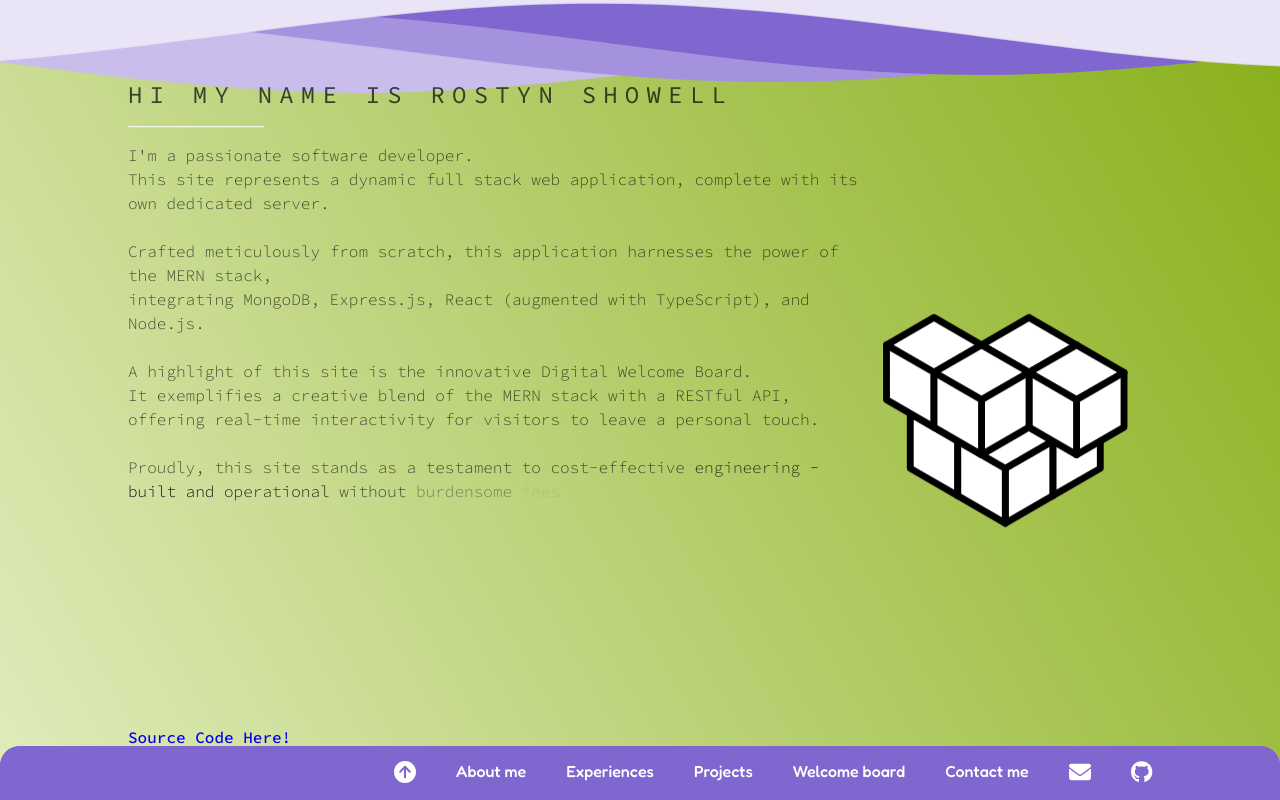
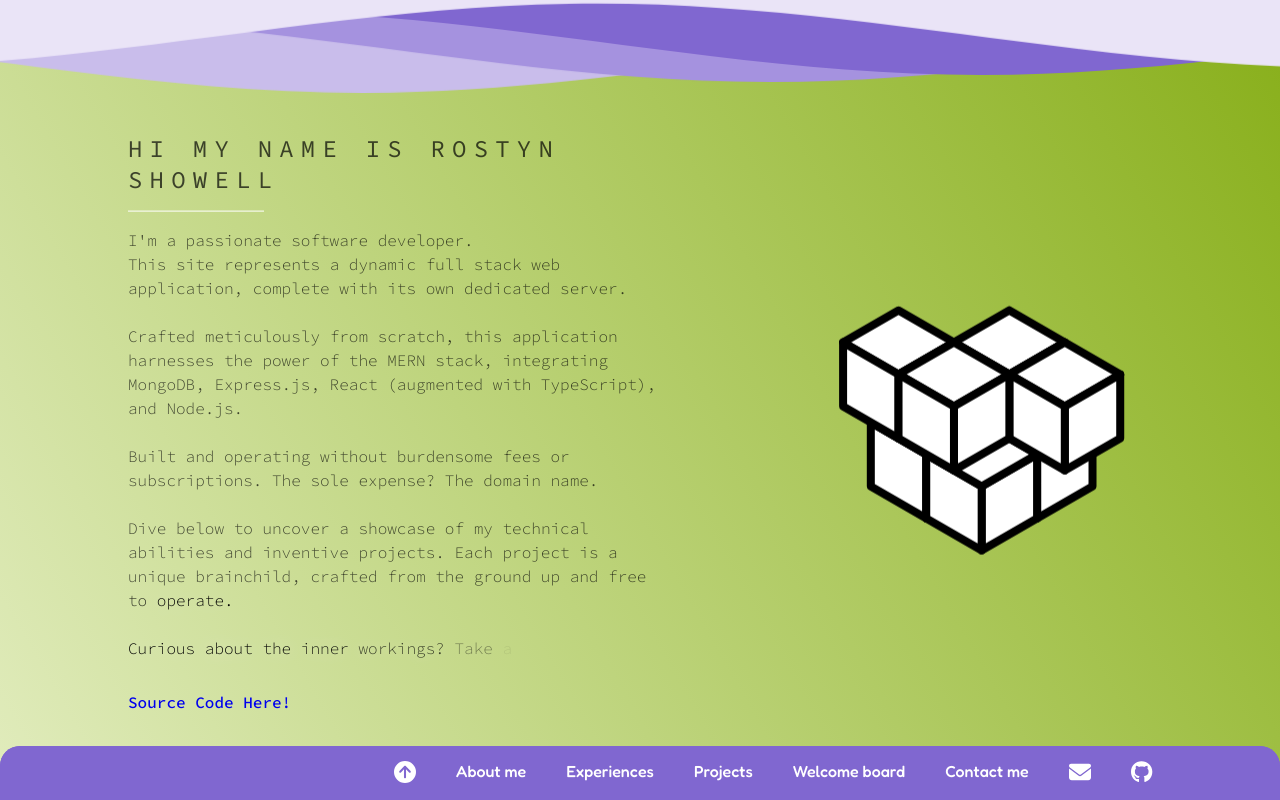
Before and after one commit to trafficcone15/personal-portfolio, a React (Vite) app in the folder client/: page / in a window 1280 px wide. Shown: the top 800 px of the page. Built offline with nearby package versions, Linux system fonts and the light colour scheme; no server answers.

Commit message:
Fixed more styling and responsive design issues. Changes to Hero Section text.

```diff
--- a/client/src/components/HeroSection.tsx
+++ b/client/src/components/HeroSection.tsx
@@ -17,19 +17,11 @@ const HeroSection = () => {
 I'm a passionate software developer.<br />
 This site represents a dynamic full stack web application, complete with its own dedicated server.<br /><br />
 
-Crafted meticulously from scratch, this application harnesses the power of the MERN stack,<br />
-integrating MongoDB, Express.js, React (augmented with TypeScript), and Node.js.<br /><br />
+Crafted meticulously from scratch, this application harnesses the power of the MERN stack, integrating MongoDB, Express.js, React (augmented with TypeScript), and Node.js.<br /><br />
 
-A highlight of this site is the innovative Digital Welcome Board.<br />
-It exemplifies a creative blend of the MERN stack with a RESTful API,<br />
-offering real-time interactivity for visitors to leave a personal touch.<br /><br />
+Built and operating without burdensome fees or subscriptions. The sole expense? The domain name.<br /><br />
 
-Proudly, this site stands as a testament to cost-effective engineering -<br />
-built and operational without burdensome fees or subscriptions.<br />
-The sole expense? The domain name.<br /><br />
-
-Dive below to uncover a showcase of my technical abilities and inventive projects.<br />
-Each project is a unique brainchild, crafted from the ground up and free to operate.<br /><br />
+Dive below to uncover a showcase of my technical abilities and inventive projects. Each project is a unique brainchild, crafted from the ground up and free to operate.<br /><br />
 
 Curious about the inner workings? Take a peek at the source code on my GitHub.
 `;
--- a/client/src/styles/AnimatedText.scss
+++ b/client/src/styles/AnimatedText.scss
@@ -75,7 +75,7 @@
         }
     }
 
-    @media screen and (max-width: 712px) {
+    @media screen and (max-width: 800px) {
         .heading {
             font-size: $animatedTextFontSizeHeadingSmallDevices;
         }
--- a/client/src/styles/General.scss
+++ b/client/src/styles/General.scss
@@ -4,4 +4,4 @@ $childSectionsConsistentSidePaddingOrMarginMediumDevices: 10%;
 $childSectionsConsistentSidePaddingOrMarginSmallDevices: 5%;
 
 $animatedTextFontSizeHeadingSmallDevices: 0.7rem;
-$animatedTextFontSizeSubTextSmallDevices: 0.55rem;
+$animatedTextFontSizeSubTextSmallDevices: 0.65rem;
--- a/client/src/styles/HeroSection.scss
+++ b/client/src/styles/HeroSection.scss
@@ -39,11 +39,11 @@
         }
 
         .welcome-text {
-            width: 100%;
+            width: 80%;
         }
 
         .coding-lottie-animation {
-            width: 40%;
+            width: 50%;
             max-width: 800px;
             display: flex;
             justify-content: center;
@@ -68,7 +68,7 @@
         }
     }
 
-    @media screen and (max-width: 712px) {
+    @media screen and (max-width: 800px) {
         .source-link {
             font-size: $animatedTextFontSizeSubTextSmallDevices;
         }
```
